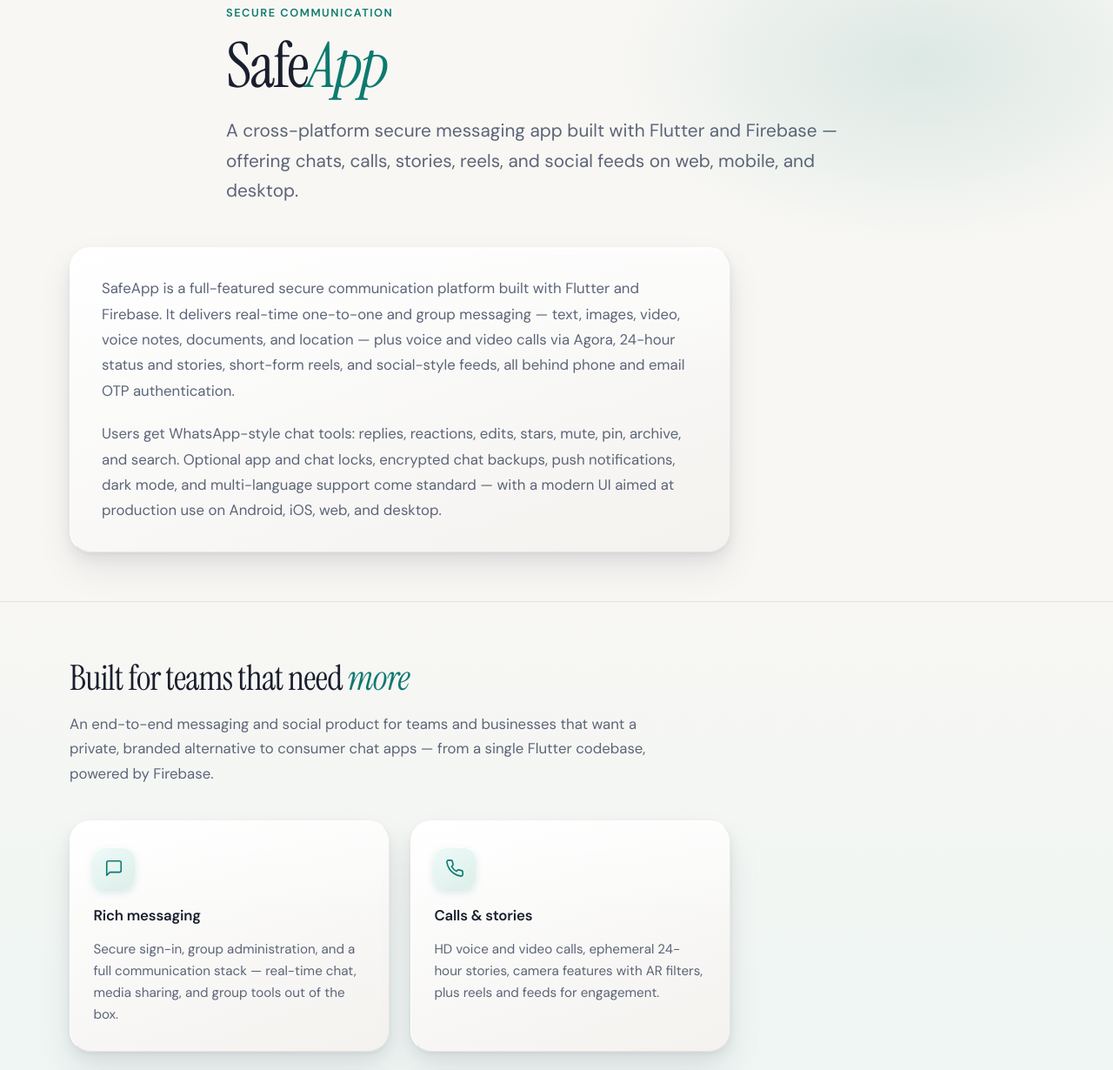
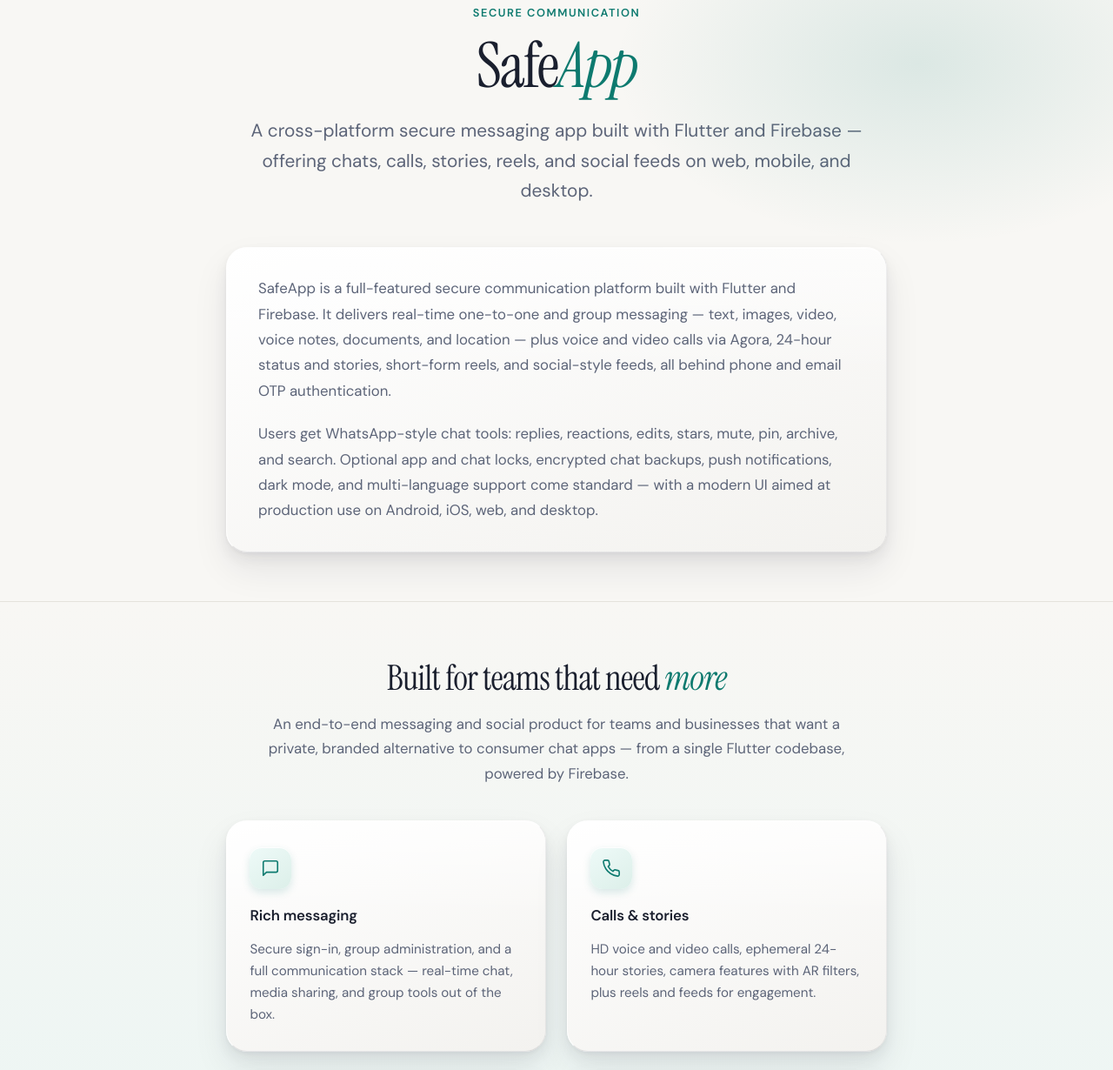
Before and after one commit to syedhamzamehdiii/SafeApp-Legal, a plain HTML site: page index.html in a window 1280 px wide. Shown: the part 140-1370 px from the top of the page at 87% size. Drawn offline with Linux system fonts and the light colour scheme.

Commit message:
designing

```diff
--- a/styles.css
+++ b/styles.css
@@ -224,9 +224,16 @@
   padding-bottom: 0;
 }
 
+.about-page .container {
+  display: flex;
+  flex-direction: column;
+  align-items: center;
+}
+
 .about-content {
   width: 100%;
   max-width: var(--max-width);
+  margin-inline: auto;
 }
 
 .about-hero {
@@ -235,16 +242,11 @@
   overflow: hidden;
 }
 
-.about-hero .container {
-  display: flex;
-  flex-direction: column;
-  align-items: flex-start;
-}
-
 .about-hero-inner {
   position: relative;
   width: 100%;
   max-width: var(--max-width);
+  text-align: center;
 }
 
 .about-eyebrow {
@@ -271,7 +273,7 @@
 }
 
 .about-tagline {
-  margin: 0;
+  margin: 0 auto;
   font-size: clamp(1.1rem, 2.5vw, 1.3rem);
   line-height: 1.65;
   color: var(--color-text-muted);
@@ -322,6 +324,7 @@
 .about-card {
   width: 100%;
   max-width: var(--max-width);
+  margin-inline: auto;
   padding: 2rem 2.25rem;
 }
 
@@ -342,16 +345,11 @@
   border-top: 1px solid var(--color-border);
 }
 
-.about-features .container {
-  display: flex;
-  flex-direction: column;
-  align-items: flex-start;
-}
-
 .about-features-header {
   width: 100%;
   max-width: var(--max-width);
-  margin-bottom: 2.5rem;
+  margin: 0 auto 2.5rem;
+  text-align: center;
 }
 
 .about-features-title {
@@ -369,7 +367,7 @@
 }
 
 .about-features-lead {
-  margin: 0;
+  margin: 0 auto;
   font-size: 1.05rem;
   line-height: 1.7;
   color: var(--color-text-muted);
@@ -382,6 +380,7 @@
   gap: 1.5rem;
   width: 100%;
   max-width: var(--max-width);
+  margin-inline: auto;
   align-items: stretch;
 }
 
@@ -432,6 +431,7 @@
 .about-legal-inner {
   width: 100%;
   max-width: var(--max-width);
+  margin-inline: auto;
   padding: 2.25rem 2.25rem;
   text-align: center;
 }
```
